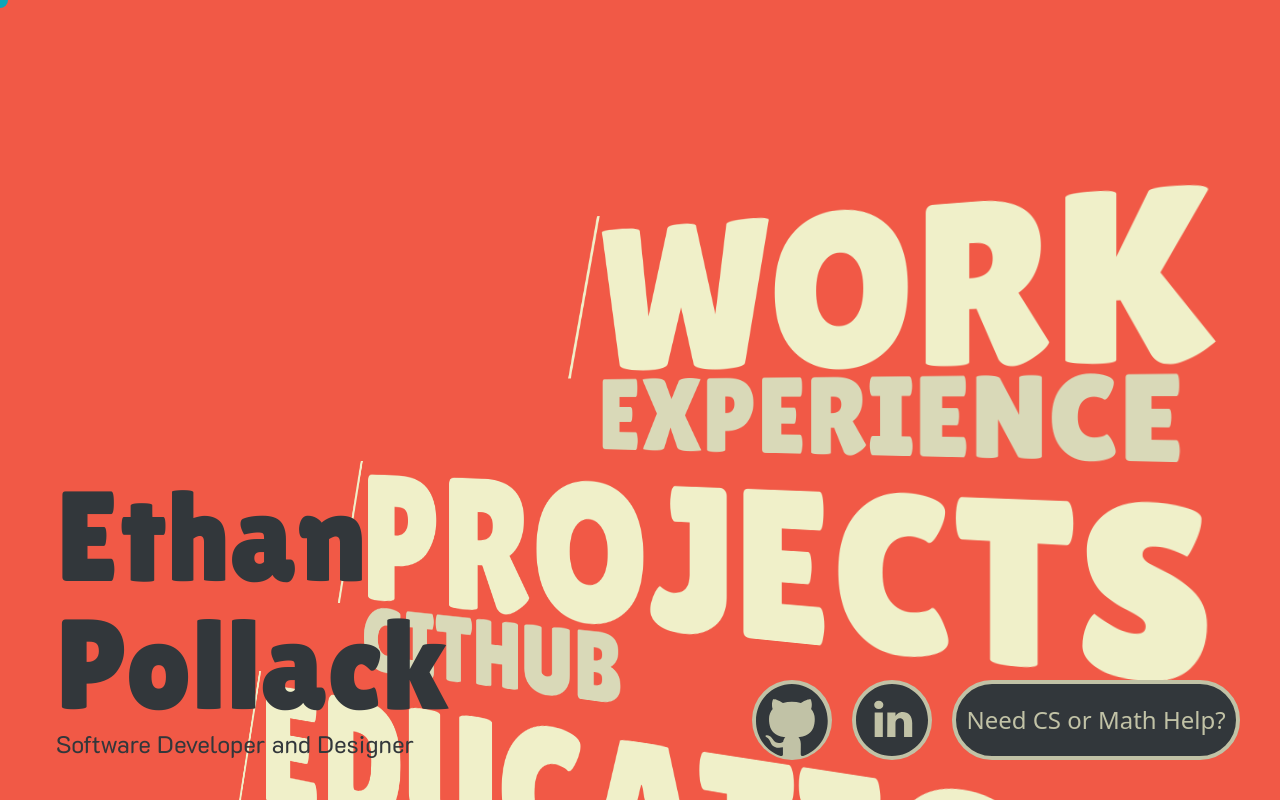
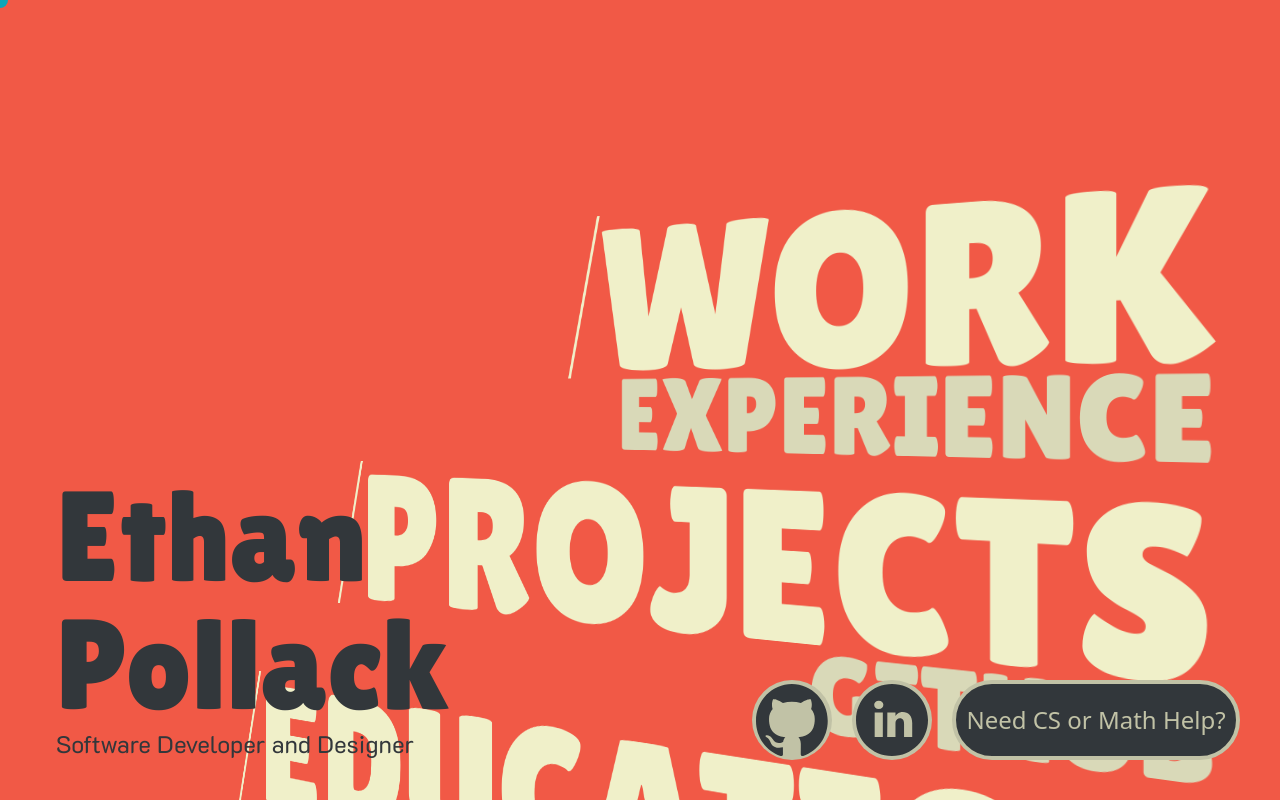
Before and after one commit to epoll31/epoll31.github.io, a Next.js app: page / in a window 1280 px wide. Built offline with nearby package versions, Linux system fonts and the light colour scheme.

Commit message:
removed Link>a for a

```diff
--- a/src/app/components/major/SideSections.tsx
+++ b/src/app/components/major/SideSections.tsx
@@ -39,7 +39,7 @@ const Section = React.forwardRef((
                 onMouseLeave={onMouseLeave}
                 ref={mergeRefs(ref, myRef)}
             >
-                <Link className="  origin-right select-none h-full w-full flex flex-col justify-center items-end "//" cursor-none
+                <a className="  origin-right select-none h-full w-full flex flex-col justify-center items-end "//" cursor-none
                     style={{
                         transformStyle: "preserve-3d",
                         transform: `rotateY(${isHovered ? -20 : -30}deg)`,
@@ -49,7 +49,6 @@ const Section = React.forwardRef((
                     }}
                     href={section.redirect}
                 >
-                    <a>
                     {
                         section.lines.map((line, i) => {
                             const size = line.size == 1 ? "text-6xl md:text-[8rem] lg:text-[10rem] xl:text-[16rem]" :
@@ -104,7 +103,6 @@ const Section = React.forwardRef((
                         })
                     }
                 </a>
-                </Link>
             </li>
         </>
     );
```
Lines whose indentation alone changed are shown as unchanged.
